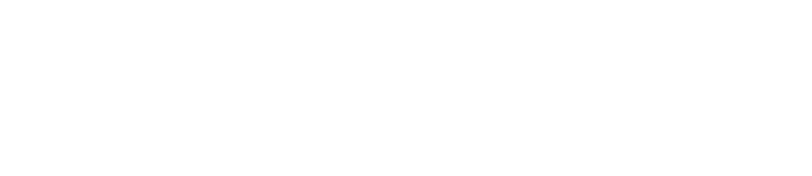
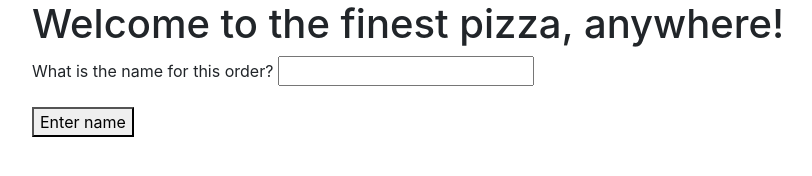
Before and after one commit to H-Len/pizza-order-2.0, a plain HTML site: page index.html in a window 1280 px wide. Shown: the whole page, without its empty margins (53-865 px from the left). Drawn offline with Linux system fonts and the light colour scheme.

Commit message:
add form and button for collecting user name

```diff
--- a/index.html
+++ b/index.html
@@ -6,9 +6,22 @@
     <link rel="stylesheet" href="css/styles.css">
     <script src="js/jquery-3.4.1.js"></script>
     <script src="js/scripts.js"></script>
-    <title></title>
+    <title>Pizza Order 2.0</title>
   </head>
   <body>
+    <div class="container">
+
+      <h1>Welcome to the finest pizza, anywhere!</h1>
+
+      <form class="pizzaForm" action="index.html" method="post">
+        <div class="form-group">
+          <label for="userName">What is the name for this order?</label>
+          <input id="userName" type="text">
+        </div>
+      </form>
+      <button id="nameBtn" type="submit" name="button">Enter name</button>
+    </div>
+
 
   </body>
 </html>
```
